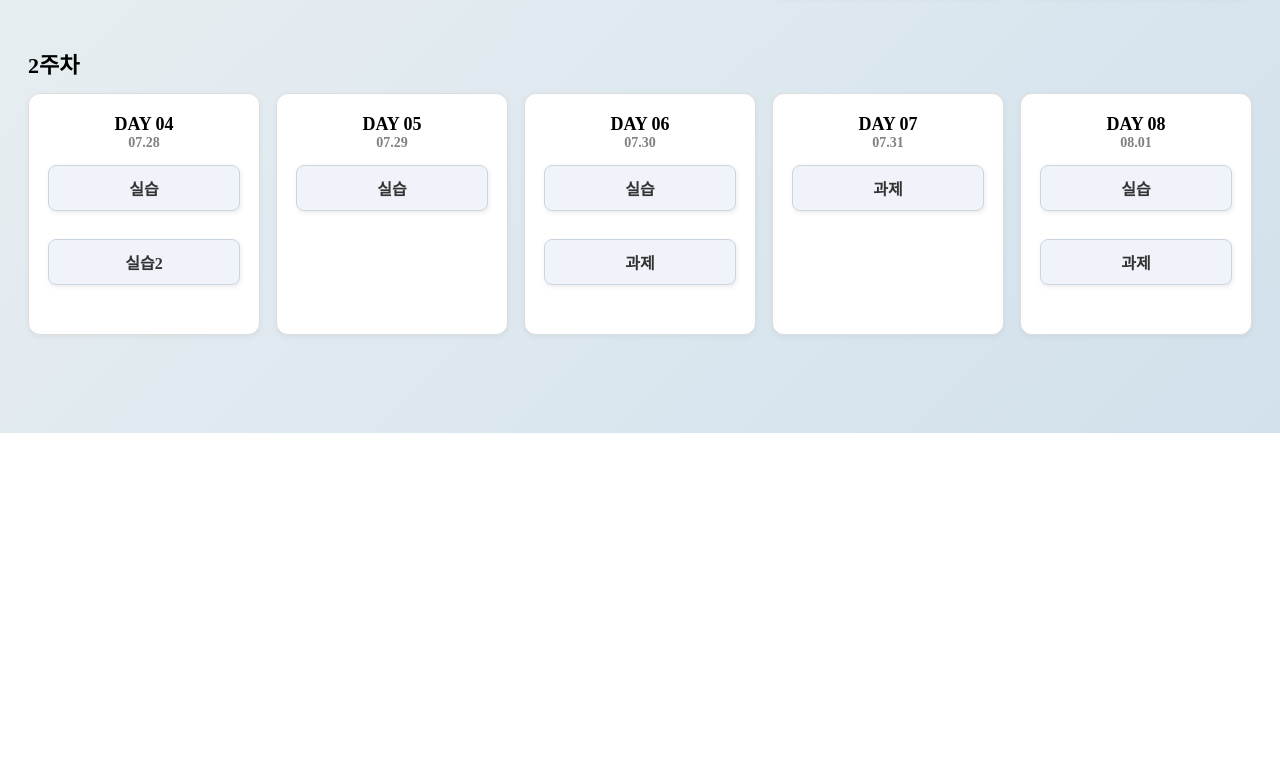
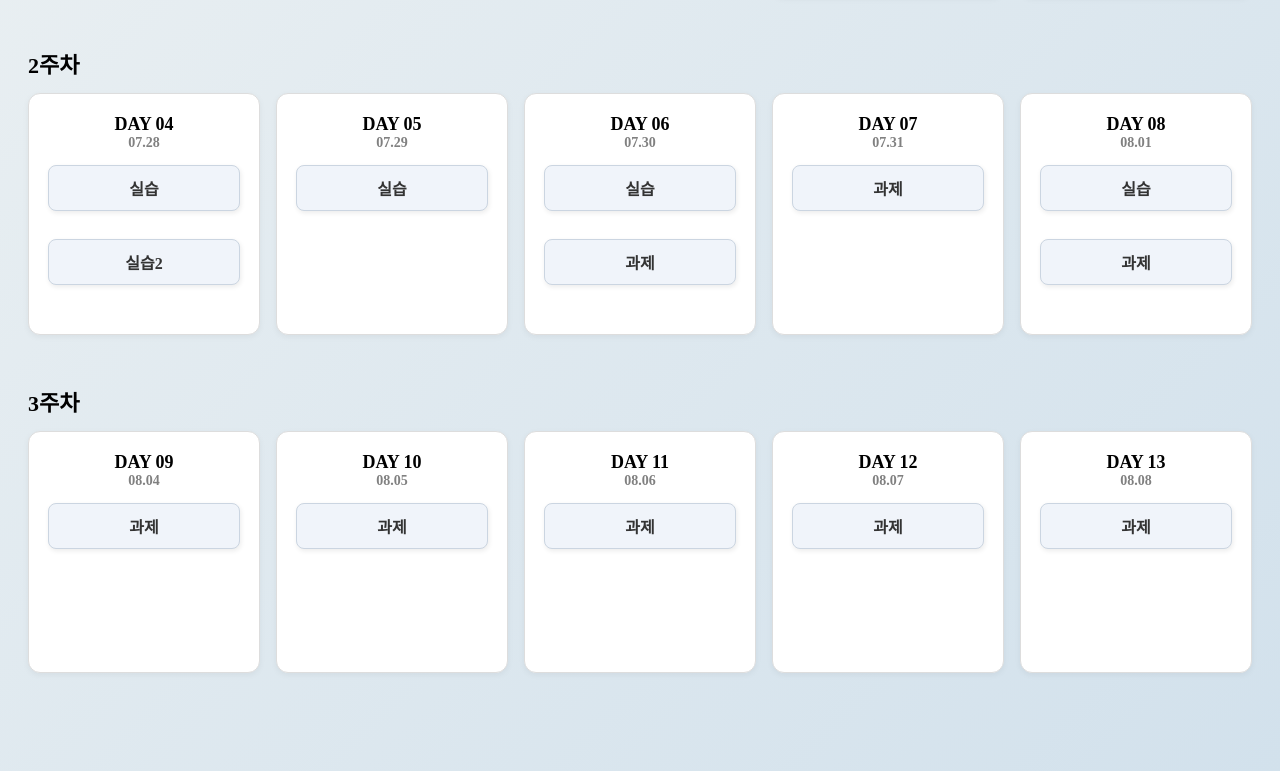
Before and after one commit to lsw1232414/js2507, a plain HTML site: page index.html in a window 1280 px wide. Shown: the part 559-1330 px from the top of the page. Before the commit the page ends 992 px from the top, so only its background shows below. Drawn offline with Linux system fonts and the light colour scheme.

Commit message:
과제방

```diff
--- a/index.html
+++ b/index.html
@@ -60,16 +60,72 @@
             <div class="hw">
                 <div class="hw-title"><span class="day">DAY 07</span><span class="date">07.31</span></div><a
                     href="./work/index0731.html" target="_blank">과제</a><br>
-                <!-- <a href="chap_prac/chap9.html">챕터9</a> -->
             </div>
             <div class="hw">
                 <div class="hw-title"><span class="day">DAY 08</span><span class="date">08.01</span></div>
                 <a href="./work/index0801.html" target="_blank">실습</a><br>
                 <a href="./work/index0801_2.html" target="_blank">과제</a><br>
-                <!-- <a href="chap_prac/chap10.html">챕터10</a> -->
+            </div>
+        </div>
+    </div>
+
+    <!-- 3주차 -->
+    <div class="week-section">
+        <div class="week-label">3주차</div>
+        <div class="grid">
+            <div class="hw">
+                <div class="hw-title"><span class="day">DAY 09</span><span class="date">08.04</span></div>
+                <a href="./work/" target="_blank">과제</a><br>
+            </div>
+            <div class="hw">
+                <div class="hw-title"><span class="day">DAY 10</span><span class="date">08.05</span></div><a
+                    href="./work/" target="_blank">과제</a>
+            </div>
+            <div class="hw">
+                <div class="hw-title"><span class="day">DAY 11</span><span class="date">08.06</span></div>
+                <a href="./work/" target="_blank">과제</a>
+
+            </div>
+            <div class="hw">
+                <div class="hw-title"><span class="day">DAY 12</span><span class="date">08.07</span></div>
+                 <a href="./work/" target="_blank">과제</a><br>
+            </div>
+            <div class="hw">
+                <div class="hw-title"><span class="day">DAY 13</span><span class="date">08.08</span></div>
+                <a href="./work/" target="_blank">과제</a><br>
             </div>
         </div>
     </div>
 </body>
 
 </html>
+
+
+
+<!-- X주차 샘플 -->
+<!-- <div class="week-section">
+        <div class="week-label">3주차</div>
+        <div class="grid">
+            <div class="hw">
+                <div class="hw-title"><span class="day">DAY 09</span><span class="date">08.04</span></div>
+                <a href="./work/" target="_blank">과제</a><br>
+            </div>
+            <div class="hw">
+                <div class="hw-title"><span class="day">DAY 10</span><span class="date">08.05</span></div><a
+                    href="./work/" target="_blank">과제</a>
+            </div>
+            <div class="hw">
+                <div class="hw-title"><span class="day">DAY 11</span><span class="date">08.06</span></div>
+                <a href="./work/" target="_blank">과제</a>
+
+            </div>
+            <div class="hw">
+                <div class="hw-title"><span class="day">DAY 12</span><span class="date">08.07</span></div>
+                 <a href="./work/" target="_blank">과제</a><br>
+            </div>
+            <div class="hw">
+                <div class="hw-title"><span class="day">DAY 13</span><span class="date">08.08</span></div>
+                <a href="./work/" target="_blank">과제</a><br>
+            </div>
+        </div>
+    </div> -->
```
